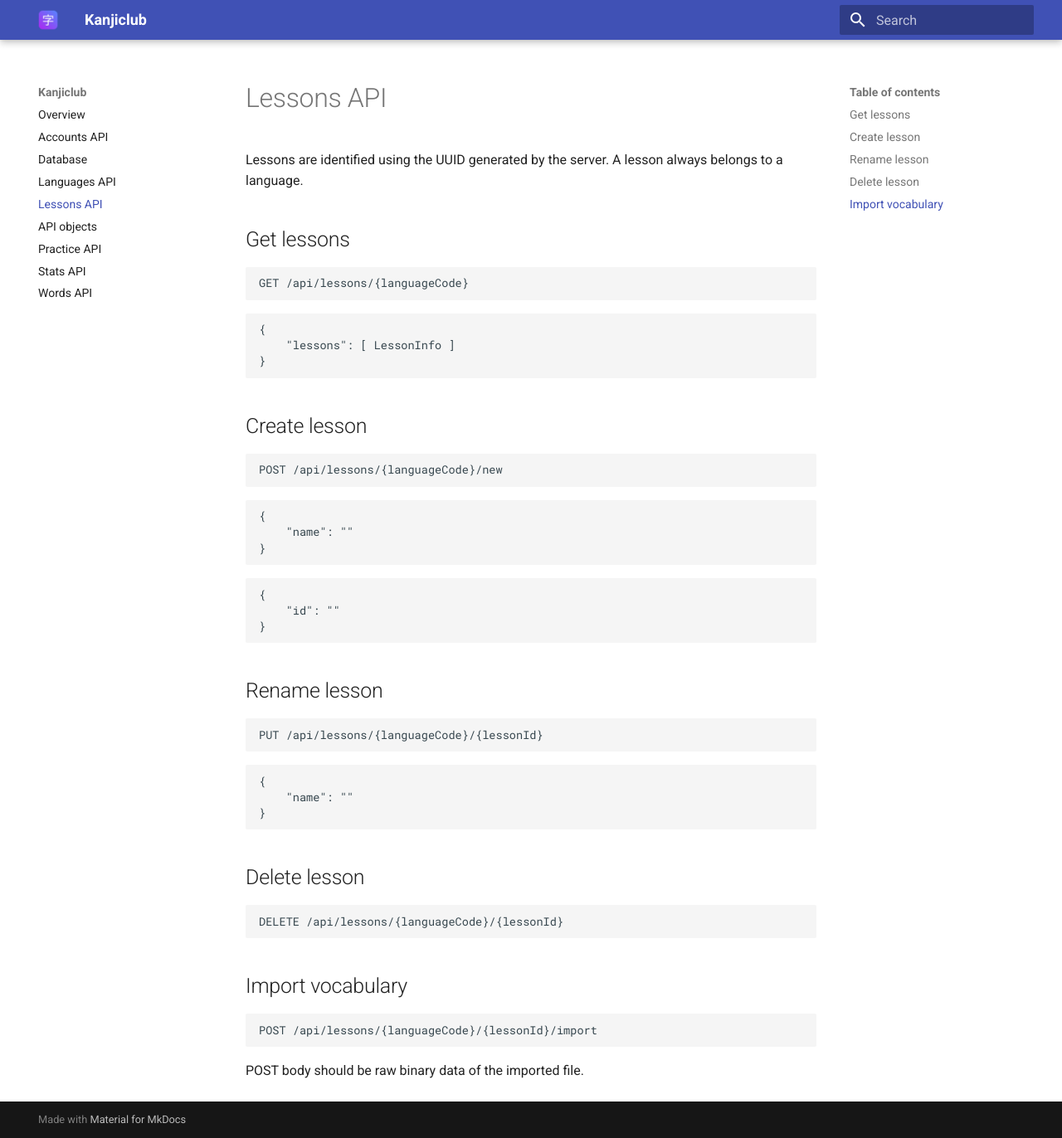
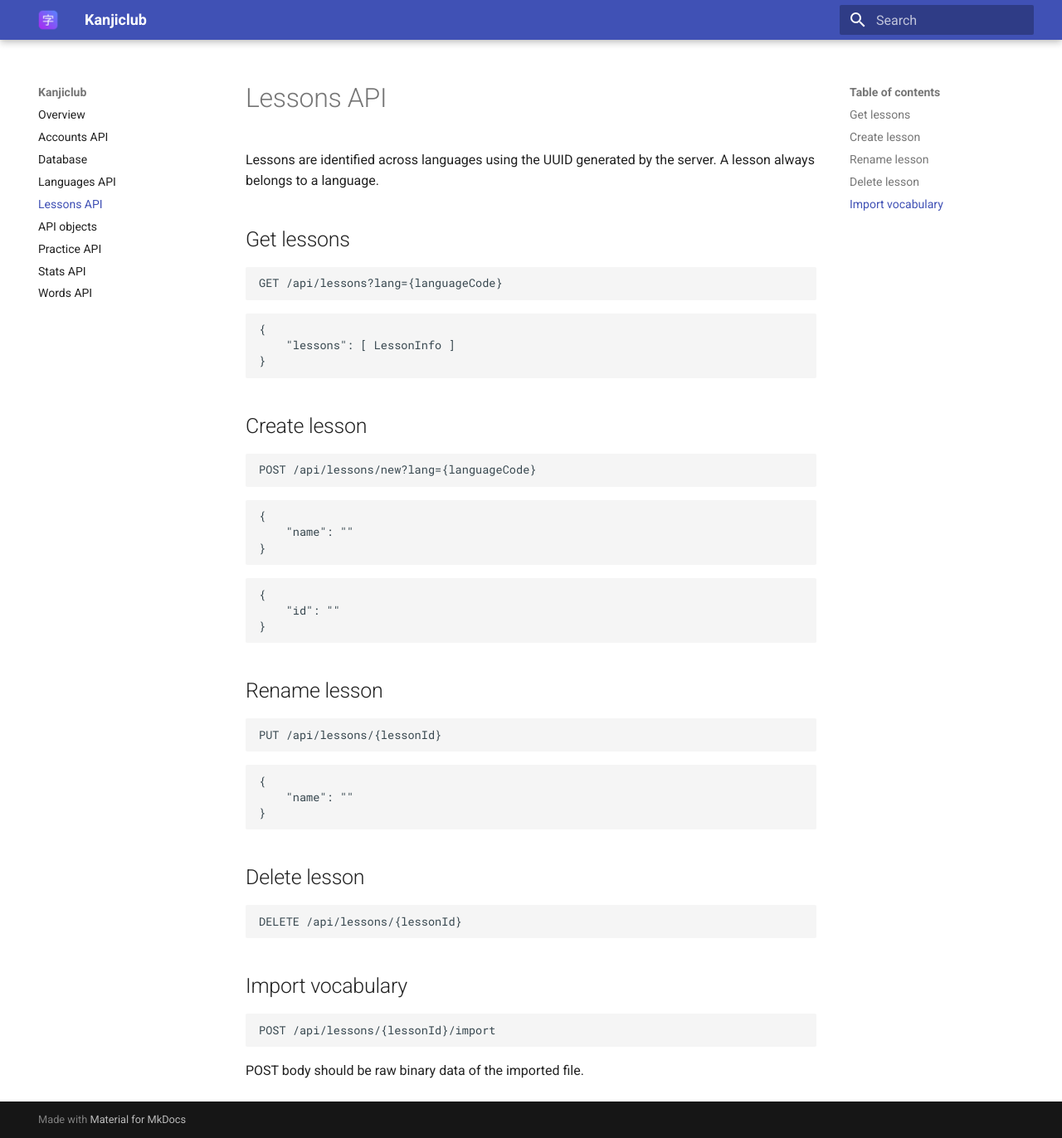
Before and after one commit to Twometer/Kanjiclub, an MkDocs documentation site: the page built from docs/lessons.md, in a window 1280 px wide and 1372 px high. Shown: the whole window at 83% size. Built offline with MkDocs 1.6.1 and Material for MkDocs 9.7.7, drawn with Linux system fonts in a browser that asks for light colours.

````diff
--- a/docs/lessons.md
+++ b/docs/lessons.md
@@ -1,9 +1,9 @@
 # Lessons API
-Lessons are identified using the UUID generated by the server. A lesson always belongs to a language.
+Lessons are identified across languages using the UUID generated by the server. A lesson always belongs to a language.
 
 ## Get lessons
 ```
-GET /api/lessons/{languageCode}
+GET /api/lessons?lang={languageCode}
 ```
 
 ```json
@@ -14,7 +14,7 @@ GET /api/lessons/{languageCode}
 
 ## Create lesson
 ```
-POST /api/lessons/{languageCode}/new
+POST /api/lessons/new?lang={languageCode}
 ```
 
 ```json
@@ -30,7 +30,7 @@ POST /api/lessons/{languageCode}/new
 
 ## Rename lesson
 ```
-PUT /api/lessons/{languageCode}/{lessonId}
+PUT /api/lessons/{lessonId}
 ```
 
 ```json
@@ -41,11 +41,11 @@ PUT /api/lessons/{languageCode}/{lessonId}
 
 ## Delete lesson
 ```
-DELETE /api/lessons/{languageCode}/{lessonId}
+DELETE /api/lessons/{lessonId}
 ```
 
 ## Import vocabulary
 ```
-POST /api/lessons/{languageCode}/{lessonId}/import
+POST /api/lessons/{lessonId}/import
 ```
 POST body should be raw binary data of the imported file.
````
Also changed, not shown: docs/accounts.md (+5 -0 lines), docs/languages.md (+14 -1 lines), docs/words.md (+1 -1 lines), 4 other files.
